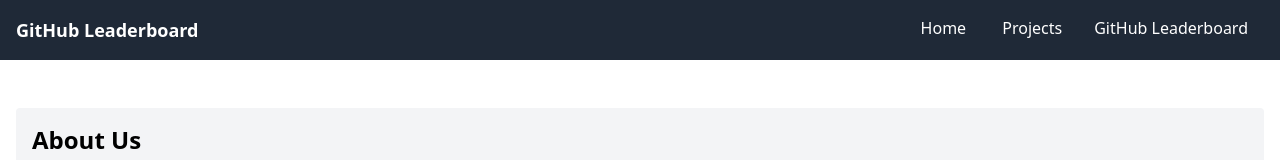
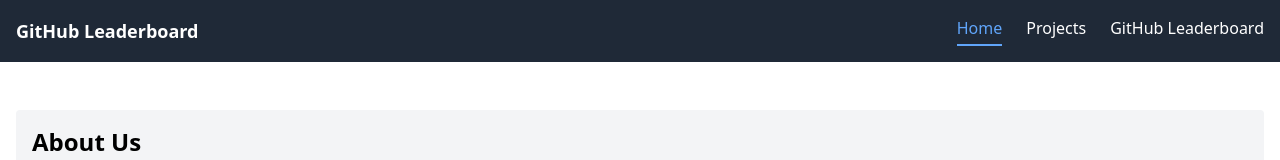
Before and after one commit to byteom/opensource, a React (Vite) app: page / in a window 1280 px wide. Shown: the top 160 px of the page. Built offline with nearby package versions, Linux system fonts and the light colour scheme; no server answers.

Commit message:
Highlight Active Navigation Tab

```diff
--- a/src/components/Navbar.jsx
+++ b/src/components/Navbar.jsx
@@ -1,15 +1,43 @@
-import React from 'react';
-import { Link } from 'react-router-dom';
+import { NavLink } from 'react-router-dom';
 
 function Navbar() {
   return (
     <nav className="bg-gray-800 p-4 text-white">
-      <div className="container mx-auto flex justify-between">
+      <div className="container mx-auto flex justify-between items-center">
         <span className="text-lg font-bold">GitHub Leaderboard</span>
-        <div>
-          <Link to="/" className="px-4">Home</Link>  {/* Link to the Home Page */}
-          <Link to="/projects" className="px-4">Projects</Link>
-          <Link to="/leaderboard" className="px-4">GitHub Leaderboard</Link>  {/* Link to GitHub Leaderboard */}
+        <div className="flex space-x-6">
+          <NavLink
+            to="/"
+            className={({ isActive }) =>
+              isActive
+                ? 'text-blue-400 border-b-2 border-blue-400 pb-1'
+                : 'hover:text-blue-300'
+            }
+          >
+            Home
+          </NavLink>
+
+          <NavLink
+            to="/projects"
+            className={({ isActive }) =>
+              isActive
+                ? 'text-blue-400 border-b-2 border-blue-400 pb-1'
+                : 'hover:text-blue-300'
+            }
+          >
+            Projects
+          </NavLink>
+
+          <NavLink
+            to="/leaderboard"
+            className={({ isActive }) =>
+              isActive
+                ? 'text-blue-400 border-b-2 border-blue-400 pb-1'
+                : 'hover:text-blue-300'
+            }
+          >
+            GitHub Leaderboard
+          </NavLink>
         </div>
       </div>
     </nav>
```
